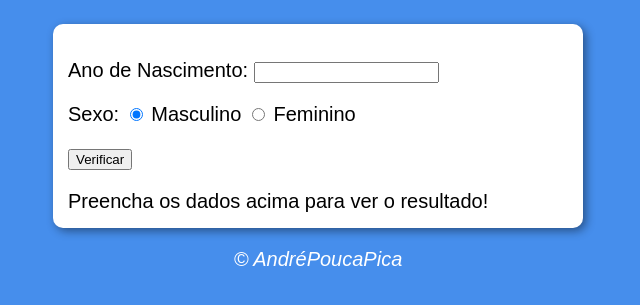
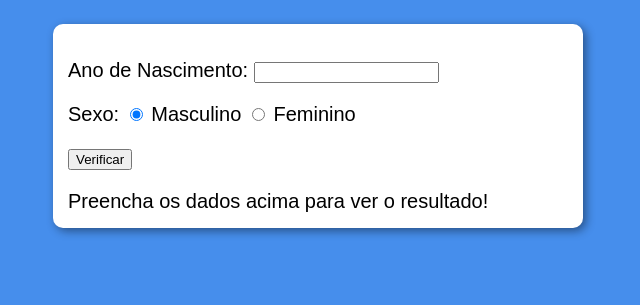
Before and after one commit to astyxd/verificador-idade, a plain HTML site: page index.html in a window 1280 px wide. Shown: the part 75-380 px from the top of the page, without its empty margins (322-962 px from the left). Drawn offline with Linux system fonts and the light colour scheme.

Commit message:
Update index.html

```diff
--- a/index.html
+++ b/index.html
@@ -30,9 +30,6 @@
             Preencha os dados acima para ver o resultado!
         </div>
     </section>
-    <footer>
-        <p>&copy; AndréPoucaPica</p>
-    </footer>
     <script src="script.js"></script>
 </body>
 </html>
```
